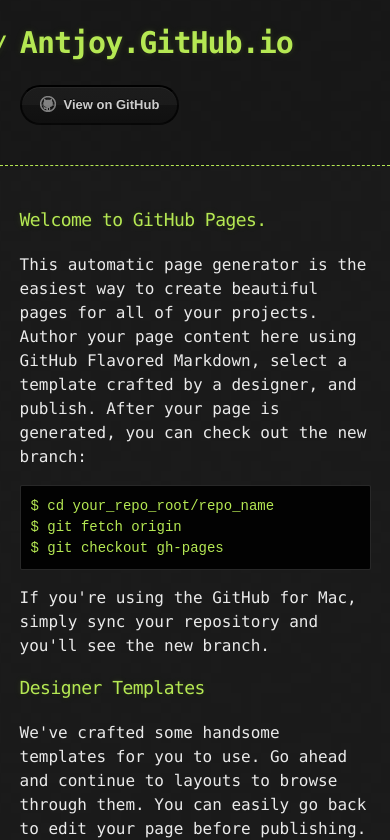
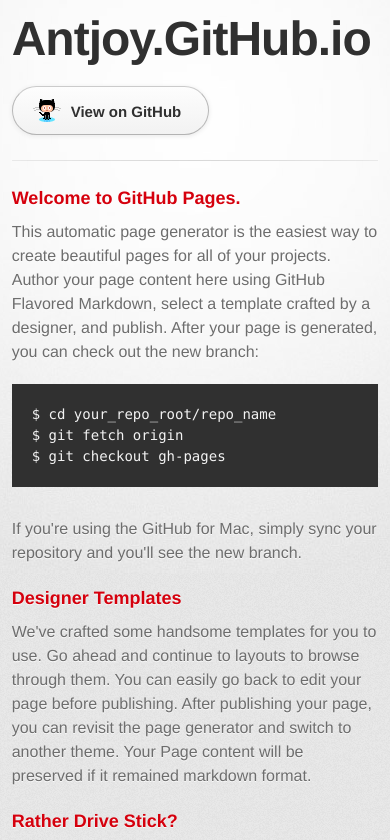
Before and after one commit to AntJoy/AntJoy.github.io, a plain HTML site: page index.html in a window 390 px wide. Shown: the top 840 px of the page. Drawn offline with Linux system fonts and the light colour scheme; a web font is replaced by a local one.

Commit message:
Replace master branch with page content via GitHub

```diff
--- a/index.html
+++ b/index.html
@@ -3,30 +3,33 @@
   <head>
     <meta charset='utf-8'>
     <meta http-equiv="X-UA-Compatible" content="chrome=1">
-
+    <link href='https://fonts.googleapis.com/css?family=Chivo:900' rel='stylesheet' type='text/css'>
     <link rel="stylesheet" type="text/css" href="stylesheets/stylesheet.css" media="screen">
     <link rel="stylesheet" type="text/css" href="stylesheets/pygment_trac.css" media="screen">
     <link rel="stylesheet" type="text/css" href="stylesheets/print.css" media="print">
-
+    <!--[if lt IE 9]>
+    <script src="//html5shiv.googlecode.com/svn/trunk/html5.js"></script>
+    <![endif]-->
     <title>Antjoy.GitHub.io by AntJoy</title>
   </head>
 
   <body>
+    <div id="container">
+      <div class="inner">
 
-    <header>
-      <div class="container">
-        <h1>Antjoy.GitHub.io</h1>
-        <h2></h2>
+        <header>
+          <h1>Antjoy.GitHub.io</h1>
+          <h2></h2>
+        </header>
 
-        <section id="downloads">
-          <a href="https://github.com/AntJoy" class="btn btn-github"><span class="icon"></span>View on GitHub</a>
+        <section id="downloads" class="clearfix">
+          <a href="https://github.com/AntJoy" id="view-on-github" class="button"><span>View on GitHub</span></a>
         </section>
-      </div>
-    </header>
 
-    <div class="container">
-      <section id="main_content">
-        <h3>
+        <hr>
+
+        <section id="main_content">
+          <h3>
 <a id="welcome-to-github-pages" class="anchor" href="#welcome-to-github-pages" aria-hidden="true"><span class="octicon octicon-link"></span></a>Welcome to GitHub Pages.</h3>
 
 <p>This automatic page generator is the easiest way to create beautiful pages for all of your projects. Author your page content here using GitHub Flavored Markdown, select a template crafted by a designer, and publish. After your page is generated, you can check out the new branch:</p>
@@ -57,9 +60,14 @@
 <a id="support-or-contact" class="anchor" href="#support-or-contact" aria-hidden="true"><span class="octicon octicon-link"></span></a>Support or Contact</h3>
 
 <p>Having trouble with Pages? Check out the documentation at <a href="https://help.github.com/pages">https://help.github.com/pages</a> or contact <a href="mailto:support@github.com">support@github.com</a> and we’ll help you sort it out.</p>
-      </section>
-    </div>
+        </section>
+
+        <footer>
+          This page was generated by <a href="https://pages.github.com">GitHub Pages</a>. Tactile theme by <a href="https://twitter.com/jasonlong">Jason Long</a>.
+        </footer>
 
 
+      </div>
+    </div>
   </body>
 </html>
--- a/stylesheets/pygment_trac.css
+++ b/stylesheets/pygment_trac.css
@@ -1,3 +1,4 @@
+.highlight  { background: #ffffff; }
 .highlight .c { color: #999988; font-style: italic } /* Comment */
 .highlight .err { color: #a61717; background-color: #e3d2d2 } /* Error */
 .highlight .k { font-weight: bold } /* Keyword */
@@ -34,7 +35,7 @@
 .highlight .ne { color: #990000; font-weight: bold } /* Name.Exception */
 .highlight .nf { color: #990000; font-weight: bold } /* Name.Function */
 .highlight .nn { color: #555555 } /* Name.Namespace */
-.highlight .nt { color: #CBDFFF } /* Name.Tag */
+.highlight .nt { color: #000080 } /* Name.Tag */
 .highlight .nv { color: #008080 } /* Name.Variable */
 .highlight .ow { font-weight: bold } /* Operator.Word */
 .highlight .w { color: #bbbbbb } /* Text.Whitespace */
--- a/stylesheets/stylesheet.css
+++ b/stylesheets/stylesheet.css
@@ -1,247 +1,373 @@
+/* http://meyerweb.com/eric/tools/css/reset/
+   v2.0 | 20110126
+   License: none (public domain)
+*/
+html, body, div, span, applet, object, iframe,
+h1, h2, h3, h4, h5, h6, p, blockquote, pre,
+a, abbr, acronym, address, big, cite, code,
+del, dfn, em, img, ins, kbd, q, s, samp,
+small, strike, strong, sub, sup, tt, var,
+b, u, i, center,
+dl, dt, dd, ol, ul, li,
+fieldset, form, label, legend,
+table, caption, tbody, tfoot, thead, tr, th, td,
+article, aside, canvas, details, embed,
+figure, figcaption, footer, header, hgroup,
+menu, nav, output, ruby, section, summary,
+time, mark, audio, video {
+	padding: 0;
+	margin: 0;
+	font: inherit;
+	font-size: 100%;
+	vertical-align: baseline;
+	border: 0;
+}
+/* HTML5 display-role reset for older browsers */
+article, aside, details, figcaption, figure,
+footer, header, hgroup, menu, nav, section {
+	display: block;
+}
 body {
-  margin: 0;
-  padding: 0;
-  background: #151515 url("../images/bkg.png") 0 0;
-  color: #eaeaea;
-  font: 16px;
-  line-height: 1.5;
-  font-family: Monaco, "Bitstream Vera Sans Mono", "Lucida Console", Terminal, monospace;
+	line-height: 1;
+}
+ol, ul {
+	list-style: none;
+}
+blockquote, q {
+	quotes: none;
+}
+blockquote:before, blockquote:after,
+q:before, q:after {
+	content: '';
+	content: none;
+}
+table {
+	border-spacing: 0;
+	border-collapse: collapse;
 }
 
-/* General & 'Reset' Stuff */
+/* LAYOUT STYLES */
+body {
+  font-family: 'Helvetica Neue', Helvetica, Arial, serif;
+  font-size: 1em;
+  line-height: 1.5;
+  color: #6d6d6d;
+  text-shadow: 0 1px 0 rgba(255, 255, 255, 0.8);
+  background: #e7e7e7 url(../images/body-bg.png) 0 0 repeat;
+}
 
-.container {
-  width: 90%;
-  max-width: 600px;
+a {
+  color: #d5000d;
+}
+a:hover {
+  color: #c5000c;
+}
+
+header {
+  padding-top: 35px;
+  padding-bottom: 25px;
+}
+
+header h1 {
+  font-family: 'Chivo', 'Helvetica Neue', Helvetica, Arial, serif;
+  font-size: 48px; font-weight: 900;
+  line-height: 1.2;
+  color: #303030;
+  letter-spacing: -1px;
+}
+
+header h2 {
+  font-size: 24px;
+  font-weight: normal;
+  line-height: 1.3;
+  color: #aaa;
+  letter-spacing: -1px;
+}
+
+#container {
+  min-height: 595px;
+  background: transparent url(../images/highlight-bg.jpg) 50% 0 no-repeat;
+}
+
+.inner {
+  width: 620px;
   margin: 0 auto;
 }
 
-section {
-  display: block;
-  margin: 0 0 20px 0;
+#container .inner img {
+  max-width: 100%;
 }
 
-h1, h2, h3, h4, h5, h6 {
-  margin: 0 0 20px;
+#downloads {
+  margin-bottom: 40px;
 }
 
-li {
-  line-height: 1.4 ;
+a.button {
+  display: block;
+  float: left;
+  width: 179px;
+  padding: 12px 8px 12px 8px;
+  margin-right: 14px;
+  font-size: 15px;
+  font-weight: bold;
+  line-height: 25px;
+  color: #303030;
+  background: #fdfdfd; /* Old browsers */
+  background: -moz-linear-gradient(top,  #fdfdfd 0%, #f2f2f2 100%); /* FF3.6+ */
+  background: -webkit-gradient(linear, left top, left bottom, color-stop(0%,#fdfdfd), color-stop(100%,#f2f2f2)); /* Chrome,Safari4+ */
+  background: -webkit-linear-gradient(top,  #fdfdfd 0%,#f2f2f2 100%); /* Chrome10+,Safari5.1+ */
+  background: -o-linear-gradient(top,  #fdfdfd 0%,#f2f2f2 100%); /* Opera 11.10+ */
+  background: -ms-linear-gradient(top,  #fdfdfd 0%,#f2f2f2 100%); /* IE10+ */
+  background: linear-gradient(top,  #fdfdfd 0%,#f2f2f2 100%); /* W3C */
+  filter: progid:DXImageTransform.Microsoft.gradient( startColorstr='#fdfdfd', endColorstr='#f2f2f2',GradientType=0 ); /* IE6-9 */
+  border-top: solid 1px #cbcbcb;
+  border-right: solid 1px #b7b7b7;
+  border-bottom: solid 1px #b3b3b3;
+  border-left: solid 1px #b7b7b7;
+  border-radius: 30px;
+  -webkit-box-shadow: 10px 10px 5px #888;
+  -moz-box-shadow: 10px 10px 5px #888;
+  box-shadow: 0px 1px 5px #e8e8e8;
+  -moz-border-radius: 30px;
+  -webkit-border-radius: 30px;
+}
+a.button:hover {
+  background: #fafafa; /* Old browsers */
+  background: -moz-linear-gradient(top,  #fdfdfd 0%, #f6f6f6 100%); /* FF3.6+ */
+  background: -webkit-gradient(linear, left top, left bottom, color-stop(0%,#fdfdfd), color-stop(100%,#f6f6f6)); /* Chrome,Safari4+ */
+  background: -webkit-linear-gradient(top,  #fdfdfd 0%,#f6f6f6 100%); /* Chrome10+,Safari5.1+ */
+  background: -o-linear-gradient(top,  #fdfdfd 0%,#f6f6f6 100%); /* Opera 11.10+ */
+  background: -ms-linear-gradient(top,  #fdfdfd 0%,#f6f6f6 100%); /* IE10+ */
+  background: linear-gradient(top,  #fdfdfd 0%,#f6f6f6, 100%); /* W3C */
+  filter: progid:DXImageTransform.Microsoft.gradient( startColorstr='#fdfdfd', endColorstr='#f6f6f6',GradientType=0 ); /* IE6-9 */
+  border-top: solid 1px #b7b7b7;
+  border-right: solid 1px #b3b3b3;
+  border-bottom: solid 1px #b3b3b3;
+  border-left: solid 1px #b3b3b3;
 }
 
-/* Header, <header>
-   header   - container
-   h1       - project name
-   h2       - project description
-*/
-
-header {
-  background: rgba(0, 0, 0, 0.1);
-  width: 100%;
-  border-bottom: 1px dashed #b5e853;
-  padding: 20px 0;
-  margin: 0 0 40px 0;
+a.button span {
+  display: block;
+  height: 23px;
+  padding-left: 50px;
 }
 
-header h1 {
-  font-size: 30px;
-  line-height: 1.5;
-  margin: 0 0 0 -40px;
-  font-weight: bold;
-  font-family: Monaco, "Bitstream Vera Sans Mono", "Lucida Console", Terminal, monospace;
-  color: #b5e853;
-  text-shadow: 0 1px 1px rgba(0, 0, 0, 0.1),
-               0 0 5px rgba(181, 232, 83, 0.1),
-               0 0 10px rgba(181, 232, 83, 0.1);
-  letter-spacing: -1px;
-  -webkit-font-smoothing: antialiased;
+#download-zip span {
+  background: transparent url(../images/zip-icon.png) 12px 50% no-repeat;
+}
+#download-tar-gz span {
+  background: transparent url(../images/tar-gz-icon.png) 12px 50% no-repeat;
+}
+#view-on-github span {
+  background: transparent url(../images/octocat-icon.png) 12px 50% no-repeat;
+}
+#view-on-github {
+  margin-right: 0;
 }
 
-header h1:before {
-  content: "./ ";
-  font-size: 24px;
+code, pre {
+  margin-bottom: 30px;
+  font-family: Monaco, "Bitstream Vera Sans Mono", "Lucida Console", Terminal;
+  font-size: 14px;
+  color: #222;
 }
 
-header h2 {
-  font-size: 18px;
-  font-weight: 300;
-  color: #666;
+code {
+  padding: 0 3px;
+  background-color: #f2f2f2;
+  border: solid 1px #ddd;
 }
 
-#downloads .btn {
-  display: inline-block;
-  text-align: center;
-  margin: 0;
+pre {
+  padding: 20px;
+  overflow: auto;
+  color: #f2f2f2;
+  text-shadow: none;
+  background: #303030;
+}
+pre code {
+  padding: 0;
+  color: #f2f2f2;
+  background-color: #303030;
+  border: none;
 }
 
-/* Main Content
-*/
-
-#main_content {
-  width: 100%;
-  -webkit-font-smoothing: antialiased;
-}
-section img {
-  max-width: 100%
+ul, ol, dl {
+  margin-bottom: 20px;
 }
 
-h1, h2, h3, h4, h5, h6 {
-  font-weight: normal;
-  font-family: Monaco, "Bitstream Vera Sans Mono", "Lucida Console", Terminal, monospace;
-  color: #b5e853;
-  letter-spacing: -0.03em;
-  text-shadow: 0 1px 1px rgba(0, 0, 0, 0.1),
-               0 0 5px rgba(181, 232, 83, 0.1),
-               0 0 10px rgba(181, 232, 83, 0.1);
+
+/* COMMON STYLES */
+
+hr {
+  height: 1px;
+  padding-bottom: 1em;
+  margin-top: 1em;
+  line-height: 1px;
+  background: transparent url('../images/hr.png') 50% 0 no-repeat;
+  border: none;
 }
 
-#main_content h1 {
-  font-size: 30px;
-}
-
-#main_content h2 {
-  font-size: 24px;
-}
-
-#main_content h3 {
-  font-size: 18px;
-}
-
-#main_content h4 {
-  font-size: 14px;
-}
-
-#main_content h5 {
-  font-size: 12px;
-  text-transform: uppercase;
-  margin: 0 0 5px 0;
-}
-
-#main_content h6 {
-  font-size: 12px;
-  text-transform: uppercase;
-  color: #999;
-  margin: 0 0 5px 0;
-}
-
-dt {
-  font-style: italic;
+strong {
   font-weight: bold;
 }
 
-ul li {
-  list-style: none;
-}
-
-ul li:before {
-  content: ">>";
-  font-family: Monaco, "Bitstream Vera Sans Mono", "Lucida Console", Terminal, monospace;
-  font-size: 13px;
-  color: #b5e853;
-  margin-left: -37px;
-  margin-right: 21px;
-  line-height: 16px;
-}
-
-blockquote {
-  color: #aaa;
-  padding-left: 10px;
-  border-left: 1px dotted #666;
-}
-
-pre {
-  background: rgba(0, 0, 0, 0.9);
-  border: 1px solid rgba(255, 255, 255, 0.15);
-  padding: 10px;
-  font-size: 14px;
-  color: #b5e853;
-  border-radius: 2px;
-  -moz-border-radius: 2px;
-  -webkit-border-radius: 2px;
-  text-wrap: normal;
-  overflow: auto;
-  overflow-y: hidden;
+em {
+  font-style: italic;
 }
 
 table {
   width: 100%;
-  margin: 0 0 20px 0;
+  border: 1px solid #ebebeb;
 }
 
 th {
-  text-align: left;
-  border-bottom: 1px dashed #b5e853;
-  padding: 5px 10px;
+  font-weight: 500;
 }
 
 td {
-  padding: 5px 10px;
+  font-weight: 300;
+  text-align: center;
+  border: 1px solid #ebebeb;
 }
 
-hr {
-  height: 0;
-  border: 0;
-  border-bottom: 1px dashed #b5e853;
-  color: #b5e853;
+form {
+  padding: 20px;
+  background: #f2f2f2;
+
 }
 
-/* Buttons
-*/
 
-.btn {
-  display: inline-block;
-  background: -webkit-linear-gradient(top, rgba(40, 40, 40, 0.3), rgba(35, 35, 35, 0.3) 50%, rgba(10, 10, 10, 0.3) 50%, rgba(0, 0, 0, 0.3));
-  padding: 8px 18px;
-  border-radius: 50px;
-  border: 2px solid rgba(0, 0, 0, 0.7);
-  border-bottom: 2px solid rgba(0, 0, 0, 0.7);
-  border-top: 2px solid rgba(0, 0, 0, 1);
-  color: rgba(255, 255, 255, 0.8);
-  font-family: Helvetica, Arial, sans-serif;
-  font-weight: bold;
-  font-size: 13px;
-  text-decoration: none;
-  text-shadow: 0 -1px 0 rgba(0, 0, 0, 0.75);
-  box-shadow: inset 0 1px 0 rgba(255, 255, 255, 0.05);
+/* GENERAL ELEMENT TYPE STYLES */
+
+h1 {
+  font-size: 32px;
 }
 
-.btn:hover {
-  background: -webkit-linear-gradient(top, rgba(40, 40, 40, 0.6), rgba(35, 35, 35, 0.6) 50%, rgba(10, 10, 10, 0.8) 50%, rgba(0, 0, 0, 0.8));
+h2 {
+  margin-bottom: 8px;
+  font-size: 22px;
+  font-weight: bold;
+  color: #303030;
 }
 
-.btn .icon {
-  display: inline-block;
-  width: 16px;
-  height: 16px;
-  margin: 1px 8px 0 0;
-  float: left;
+h3 {
+  margin-bottom: 8px;
+  font-size: 18px;
+  font-weight: bold;
+  color: #d5000d;
 }
 
-.btn-github .icon {
-  opacity: 0.6;
-  background: url("../images/blacktocat.png") 0 0 no-repeat;
+h4 {
+  font-size: 16px;
+  font-weight: bold;
+  color: #303030;
 }
 
-/* Links
-   a, a:hover, a:visited
-*/
+h5 {
+  font-size: 1em;
+  color: #303030;
+}
+
+h6 {
+  font-size: .8em;
+  color: #303030;
+}
+
+p {
+  margin-bottom: 20px;
+  font-weight: 300;
+}
 
 a {
-  color: #63c0f5;
-  text-shadow: 0 0 5px rgba(104, 182, 255, 0.5);
+  text-decoration: none;
 }
 
-/* Clearfix */
-
-.cf:before, .cf:after {
-  content:"";
-  display:table;
+p a {
+  font-weight: 400;
 }
 
-.cf:after {
-  clear:both;
+blockquote {
+  padding: 0 0 0 30px;
+  margin-bottom: 20px;
+  font-size: 1.6em;
+  border-left: 10px solid #e9e9e9;
 }
 
-.cf {
-  zoom:1;
+ul li {
+  list-style-position: inside;
+  list-style: disc;
+  padding-left: 20px;
 }
+
+ol li {
+  list-style-position: inside;
+  list-style: decimal;
+  padding-left: 3px;
+}
+
+dl dt {
+  color: #303030;
+}
+
+footer {
+  padding-top: 20px;
+  padding-bottom: 30px;
+  margin-top: 40px;
+  font-size: 13px;
+  color: #aaa;
+  background: transparent url('../images/hr.png') 0 0 no-repeat;
+}
+
+footer a {
+  color: #666;
+}
+footer a:hover {
+  color: #444;
+}
+
+/* MISC */
+.clearfix:after {
+  display: block;
+  height: 0;
+  clear: both;
+  visibility: hidden;
+  content: '.';
+}
+
+.clearfix {display: inline-block;}
+* html .clearfix {height: 1%;}
+.clearfix {display: block;}
+
+/* #Media Queries
+================================================== */
+
+/* Smaller than standard 960 (devices and browsers) */
+@media only screen and (max-width: 959px) { }
+
+/* Tablet Portrait size to standard 960 (devices and browsers) */
+@media only screen and (min-width: 768px) and (max-width: 959px) { }
+
+/* All Mobile Sizes (devices and browser) */
+@media only screen and (max-width: 767px) {
+  header {
+    padding-top: 10px;
+    padding-bottom: 10px;
+  }
+  #downloads {
+    margin-bottom: 25px;
+  }
+  #download-zip, #download-tar-gz {
+    display: none;
+  }
+  .inner {
+    width: 94%;
+    margin: 0 auto;
+  }
+}
+
+/* Mobile Landscape Size to Tablet Portrait (devices and browsers) */
+@media only screen and (min-width: 480px) and (max-width: 767px) { }
+
+/* Mobile Portrait Size to Mobile Landscape Size (devices and browsers) */
+@media only screen and (max-width: 479px) { }
```
